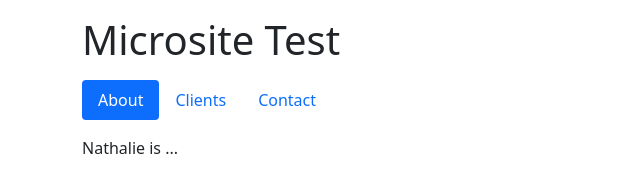
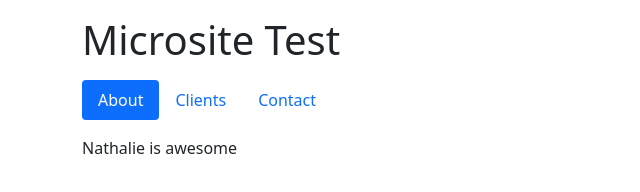
Before and after one commit to natdistime/natdistime.github.io, a plain HTML site: page index.html in a window 1280 px wide. Shown: the full height of the page, 0-640 px from the left. Drawn offline with nearby package versions, Linux system fonts and the light colour scheme.

Commit message:
Update about.html

```diff
--- a/about.html
+++ b/about.html
@@ -1,3 +1,3 @@
 <p>
-    Nathalie is ...
+    Nathalie is awesome
 </p>
```
